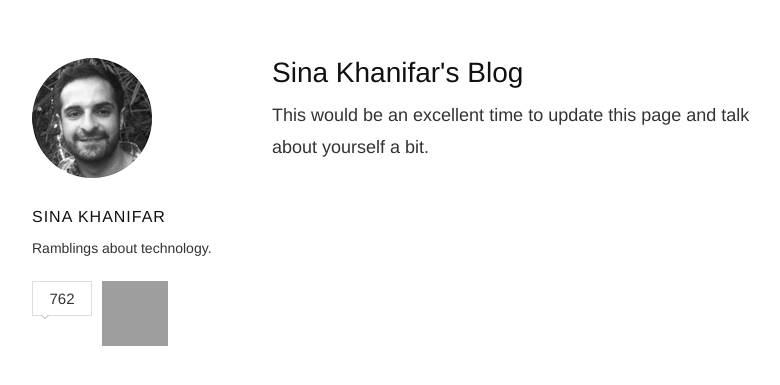
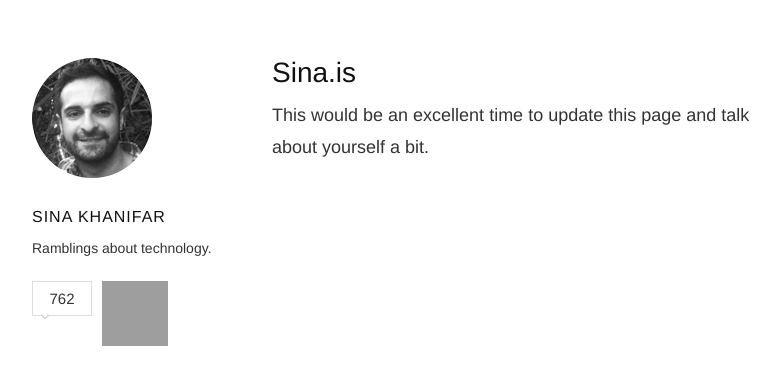
Before and after one commit to sinak/sinak.github.com, a Jekyll site: the page built from about.html, in a window 1280 px wide. Shown: the top 385 px of the page, without its empty margins (178-958 px from the left). Built offline with Jekyll 4.4.1, drawn with Linux system fonts in a browser that asks for light colours; nearby versions of some CDN libraries; some web fonts are replaced; Markdown is read by kramdown in place of the engine named in the settings; comment, search, counter and statistics services are not loaded; grey boxes are pictures that could not be loaded.

Commit message:
text changes

```diff
--- a/_config.yml
+++ b/_config.yml
@@ -9,7 +9,7 @@ rdiscount:
   extensions: [smart]
 
 # Name of your blog (this will show up at the top of your page and in the RSS feed)
-name: Sina Khanifar's Blog
+name: Sina.is
 
 
 # Your name, as you want it to appear underneath each post and in the footer
--- a/_layouts/layout.html
+++ b/_layouts/layout.html
@@ -3,7 +3,7 @@
 <head>
   <meta charset="utf-8">
   <title>
-    {% if page.title %}{{ page.title }} &ndash;{% endif %}{{ site.name }}
+    {% if page.title %}{{ page.title }} &ndash; {% endif %}{{ site.name }}
   </title>
   <meta name="viewport" content="initial-scale=1.0">
   <meta name="author" content="{{ site.name }}" />
```
